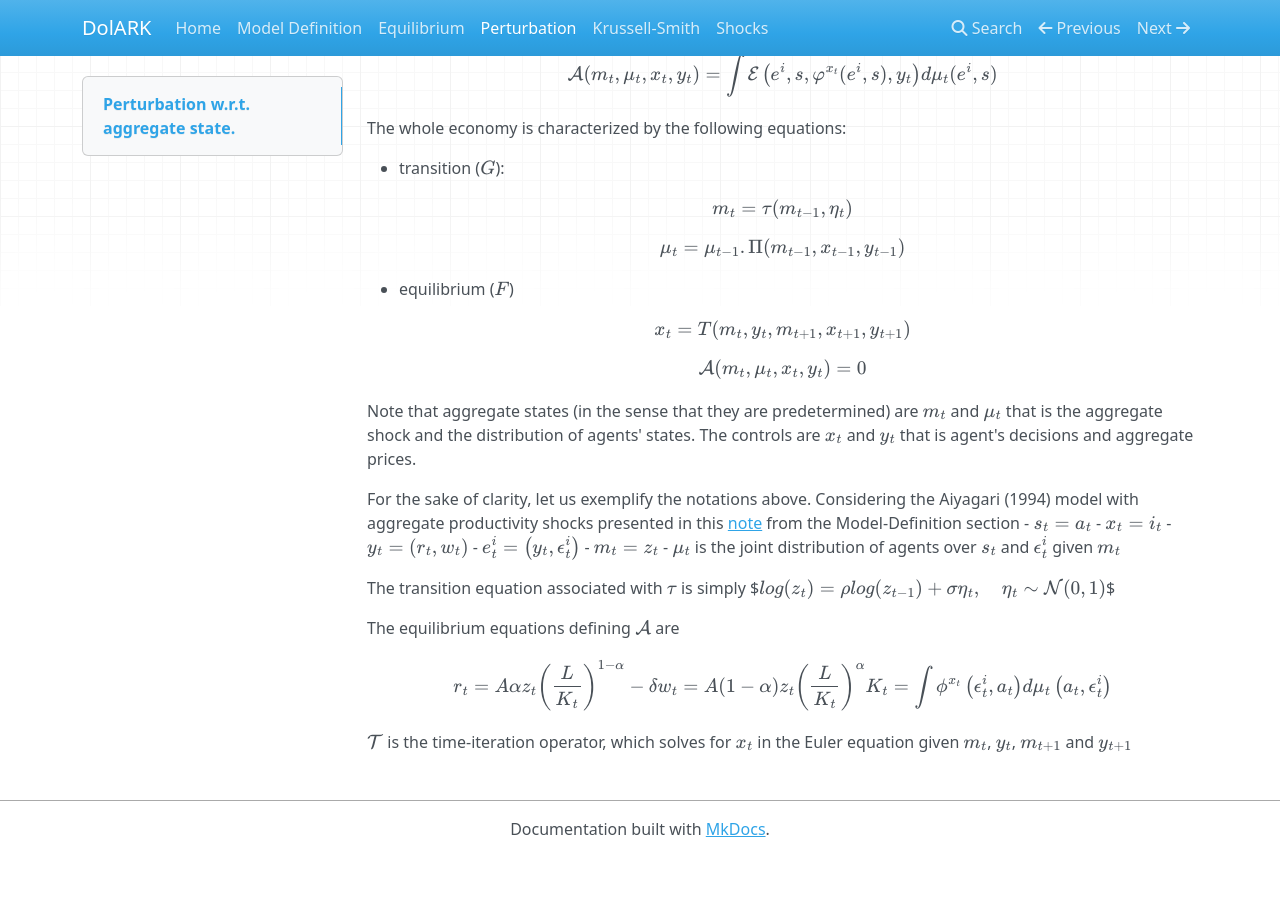
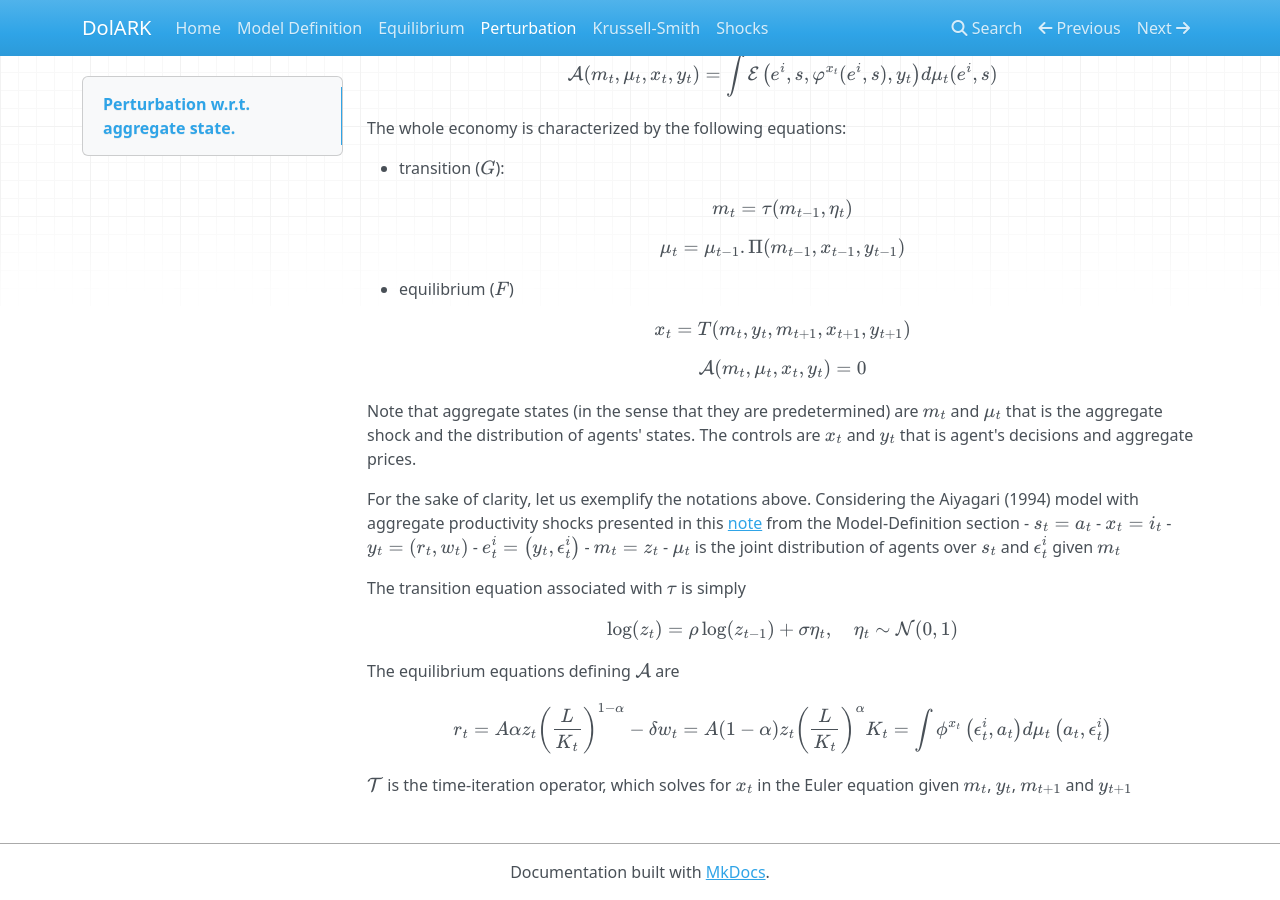
Before and after one commit to EconForge/dolark.py, an MkDocs documentation site: the page built from docs/perturbation.md, in a window 1280 px wide and 900 px high, scrolled down 618 px. Built offline with MkDocs 1.6.1, drawn with Linux system fonts in a browser that asks for light colours; nearby versions of some CDN libraries; formulas are drawn with MathJax 3; a script that is not in the unit is left out; before the commit the page ends 1475 px from its top, so only the background shows below that.

Commit message:
Small latex fix.

```diff
--- a/docs/perturbation.md
+++ b/docs/perturbation.md
@@ -49,7 +49,8 @@ For the sake of clarity, let us exemplify the notations above. Considering the A
 - $\mu_t$ is the joint distribution of agents over $s_t$ and $\epsilon_t^i$ given $m_t$
 
 The transition equation associated with $\tau$ is simply
-$$log(z_t) = \rho log(z_{t-1}) + \sigma \eta_t, \quad \eta_t \sim \mathcal{N}(0,1)$$
+
+$$\log(z_t) = \rho \log(z_{t-1}) + \sigma \eta_t, \quad \eta_t \sim \mathcal{N}(0,1)$$
 
 The equilibrium equations defining $\mathcal{A}$ are
 $$
```
